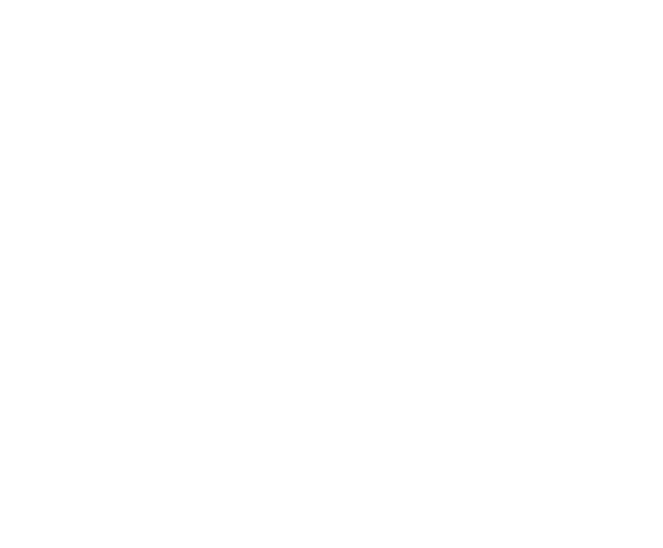
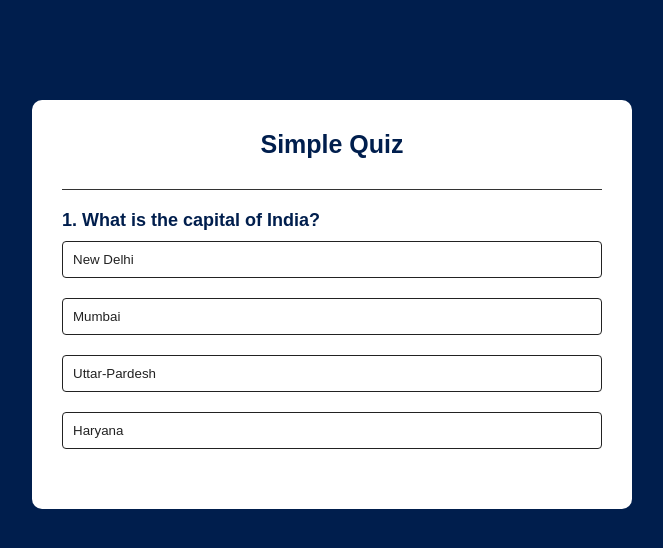
Before and after one commit to VarshbhanuAggarwal19/Quiz-App-, a plain HTML site: page index.html in a window 1280 px wide. Shown: the whole page, without its empty margins (308-971 px from the left). Drawn offline with Linux system fonts and the light colour scheme.

Commit message:
the  project is completed

```diff
--- a/index.css
+++ b/index.css
@@ -4,3 +4,83 @@
     box-sizing: border-box;
     font-family: 'Poppins', sans-serif;
 }
+body{
+    background: #001e4d;
+}
+.app{
+    background: #fff;
+    width: 90%;
+    max-width: 600px;
+    margin: 100px auto 0 ;
+    border-radius: 10px;
+    padding: 30px;
+
+
+}
+.app h1{
+    font-size: 25px;
+    font-weight: 600;
+    border-bottom: 1px solid #333 ;
+    text-align: center;
+    padding-bottom: 30px;
+    color: #001e4d;
+}
+.quiz{
+    padding: 20px 0;
+
+}
+.quiz h2{
+    font-size: 18px;
+    color: #001e4d;
+    font-weight: 600;
+}
+.btn{
+    background: #fff;
+    color: #222;
+    font-weight: 500;
+    width: 100%;
+    border: 1px solid #222 ;
+    padding: 10px;
+    margin: 10px 0 ;
+    text-align: left;
+    border-radius: 4px;
+    cursor: pointer ;
+    transition:  all 0.3s ;
+}
+/*  this disabled help me to not show the hover effect after clicking the answer */
+.btn:hover:not([disabled]){
+    background: #222;
+    color: #fff;
+
+
+}
+/*  this help me in using no drop which mean after one option i can onlu click next button not any other otion */
+.btn:disabled{
+    cursor: no-drop;
+}
+#next-btn{
+    background:#001e4d;
+    color: #fff;
+    border: none;
+    width: 150px;
+    border: 0;
+    padding: 10px;
+    margin: 20px auto 0 ;
+    border-radius: 4px;
+    cursor: pointer;
+    display: none;
+
+}
+
+/*
+now we are goinf to add background color to the correct and wrong answers
+in the class name correct and incoorect which created in js */
+
+
+.correct{
+    background: #9aeabc;
+
+}
+.incorrect{
+    background: #ff9393;
+}
--- a/index.html
+++ b/index.html
@@ -4,8 +4,23 @@
     <meta charset="UTF-8">
     <meta name="viewport" content="width=device-width, initial-scale=1.0">
     <title> Quiz App </title>
+    <link rel="stylesheet" href="index.css">
 </head>
 <body>
+    <div class="app">
+       <h1>Simple Quiz</h1>
+       <div class="quiz">
+        <h2 id="question">Question Goes Here</h2>
+        <div id="answer-buttons">
+            <button class="btn">Answer 1 </button>
+            <button class="btn">Answer 2 </button>
+            <button class="btn">Answer 3 </button>
+            <button class="btn">Answer 4 </button>
+        </div>
+        <button id="next-btn">Next</button>
+       </div>
+    </div>
 
+    <script src="quiz.js"></script>
 </body>
 </html>
--- a/quiz.js
+++ b/quiz.js
@@ -0,0 +1,182 @@
+
+// here the js code start with the array of questions.
+// each question is an object with the question text and an array of possible answers.
+// each answer is also an object with the answer text and a boolean indicating if it's correct.
+// we will use this data to dynamically generate the quiz interface and handle user interactions.
+
+const questions = [
+    {
+    questions: "What is the capital of India?",
+    answers: [
+        {text: "New Delhi", correct: true},
+        {text: "Mumbai", correct: false},
+        {text: "Uttar-Pardesh", correct: false },
+        {text: "Haryana", correct: false}
+    ]
+    },
+    {
+    questions: "Which is the largest animal in the world?",
+    answers: [
+        {text: "shark", correct: false},
+        {text: "Blue Whale", correct: true},
+        {text: "Elephant", correct: false },
+        {text: "Giraffe", correct: false}
+    ]
+    },
+    {
+    questions: "Which is the smallest country in the world?",
+    answers: [
+        {text: "Bhutan", correct: false},
+        {text: "Nepal", correct: false},
+        {text: "Shri Lanka", correct: false },
+        {text: "Vatican City", correct: true}
+    ]
+    },
+    {
+    questions: "Which is the largest desert in the world?",
+    answers: [
+        {text: "Kalahari", correct: false},
+        {text: "Gobi", correct: false},
+        {text: "Sahara", correct: false },
+        {text: "Antarctica", correct: true}
+    ]
+    },
+    {
+     questions: "Which is the smallest continent in the world?",
+    answers: [
+        {text: "Asia", correct: false},
+        {text: "Australia", correct: true},
+        {text: "Arctic", correct: false },
+        {text: "Africa", correct: false}
+    ]
+    }
+
+];
+// now we will get references to the HTML elements we will be working with.
+// by using their IDs, we can easily manipulate these elements in our JavaScript code with help of DOM.
+
+const questionElement = document.getElementById("question");
+const answerButtons = document.getElementById("answer-buttons");
+const nextButton = document.getElementById("next-btn");
+
+// now we will define some variables to keep track of the current question index and the user's score.
+// these will be updated as the user progresses through the quiz.
+
+let currentQuestionIndex = 0;
+let score = 0;
+
+// next, we will add an event listener to the next button.
+// when the button is clicked, it will check if there are more questions to show.
+// if there are, it will move to the next question; if not, it will end the quiz.
+
+function startQuiz(){
+    currentQuestionIndex = 0;
+    score = 0;
+    nextButton.innerHTML = "Next";
+    showQuestion();
+
+}
+// function to handle what happens when an answer is selected.
+// it checks if the selected answer is correct, updates the score, and provides feedback.
+ // it also disables further answer selection and shows the next button.
+ // here the function name as showquestion which help in displaying the question and options.
+
+function showQuestion(){
+    // now reset the state for the new question.
+    // this will clear out any previous answers and hide the next button.
+    resetState();
+
+     // get the current question from the questions array using the currentQuestionIndex.
+    let currentQuestion = questions[currentQuestionIndex];
+    let questionNo = currentQuestionIndex + 1;
+    questionElement.innerHTML = questionNo + ". " + currentQuestion.questions;
+
+    // now we will loop through each answer for the current question.
+    // for each answer, we will create a button element, set its text, and add it to the answer buttons container.
+    // we will also add an event listener to each button to handle when it is clicked.
+
+    currentQuestion.answers.forEach(answer => {
+        const button = document.createElement("button");
+        button.innerHTML = answer.text;
+        button.classList.add("btn");
+        answerButtons.appendChild(button);
+
+        // if the answer is correct, we will set a data attribute on the button.
+        // this will help us identify correct answers later when the user selects an option.
+
+        if(answer.correct){
+            button.dataset.correct = answer.correct;
+        }
+        button.addEventListener("click", selectAnswer);
+
+    });
+
+}
+
+// define the resetstate function... which helps in removing the previous options.
+function resetState(){
+    nextButton.style.display = "none";
+    while(answerButtons.firstChild){
+        answerButtons.removeChild(answerButtons.firstChild);
+    }
+}
+
+
+function selectAnswer(e){
+    const selectedBtn = e.target;
+    const isCorrect = selectedBtn.dataset.correct === "true";
+    if(isCorrect){
+        selectedBtn.classList.add("correct");
+        score++;
+    }
+    else{
+        selectedBtn.classList.add("incorrect");
+    }
+    Array.from(answerButtons.children).forEach(button => {
+        if(button.dataset.correct === "true"){
+            button.classList.add("correct");
+        }
+        button.disabled = true;
+    });
+    nextButton.style.display = "block";
+
+
+
+}
+
+function showScore(){
+    resetState();
+    questionElement.innerHTML = `You scored ${score} out of ${questions.length}!`;
+    nextButton.innerHTML = "Play Again";
+    nextButton.style.display = "block";
+}
+
+
+// define the handle next button function... which helps in moving to the next question or showing the score if it was the last question.
+
+function handleNextButton(){
+    currentQuestionIndex++;
+    if(currentQuestionIndex < questions.length){
+        showQuestion();
+    }
+    else{
+        showScore();
+    }
+}
+
+// function for next btn
+
+nextButton.addEventListener("click", () =>{
+    if(currentQuestionIndex < questions.length){
+        handleNextButton();
+
+    }else{
+        startQuiz();
+    }
+
+});
+
+
+
+
+startQuiz();
```
